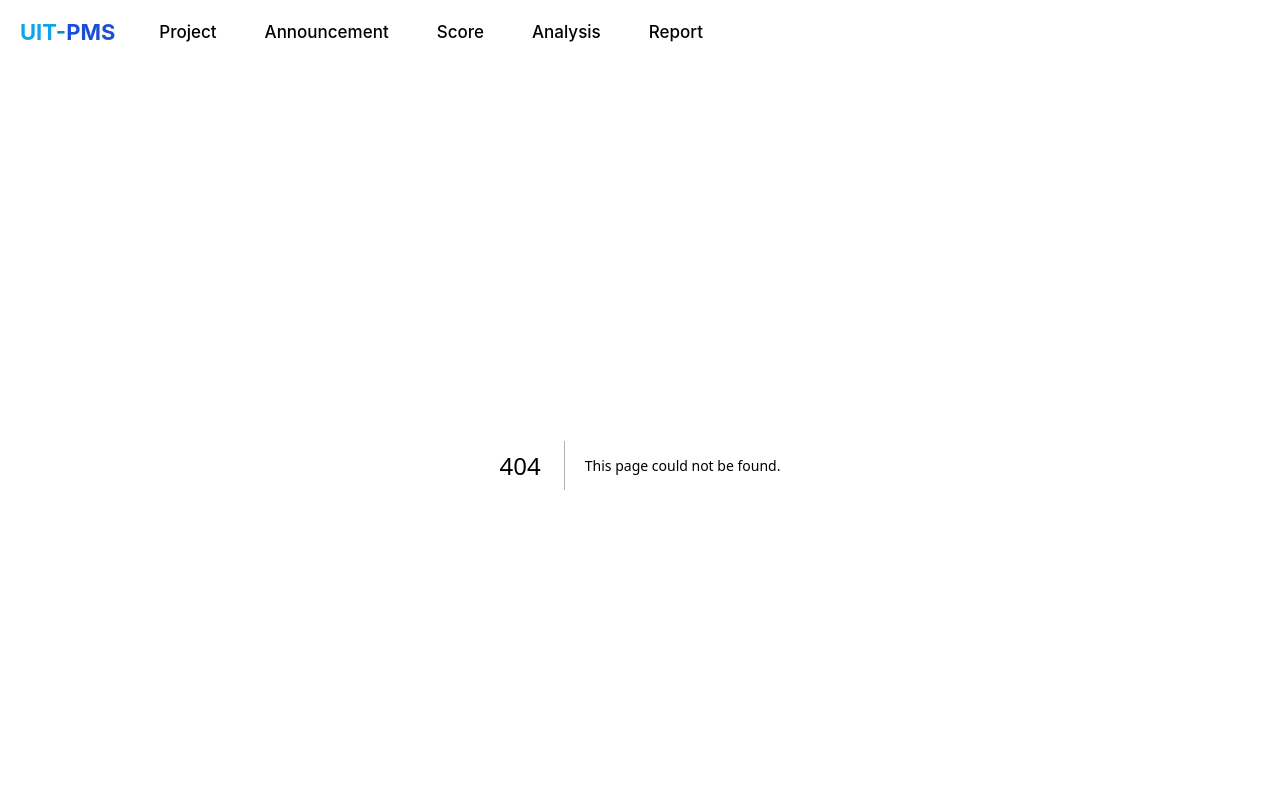
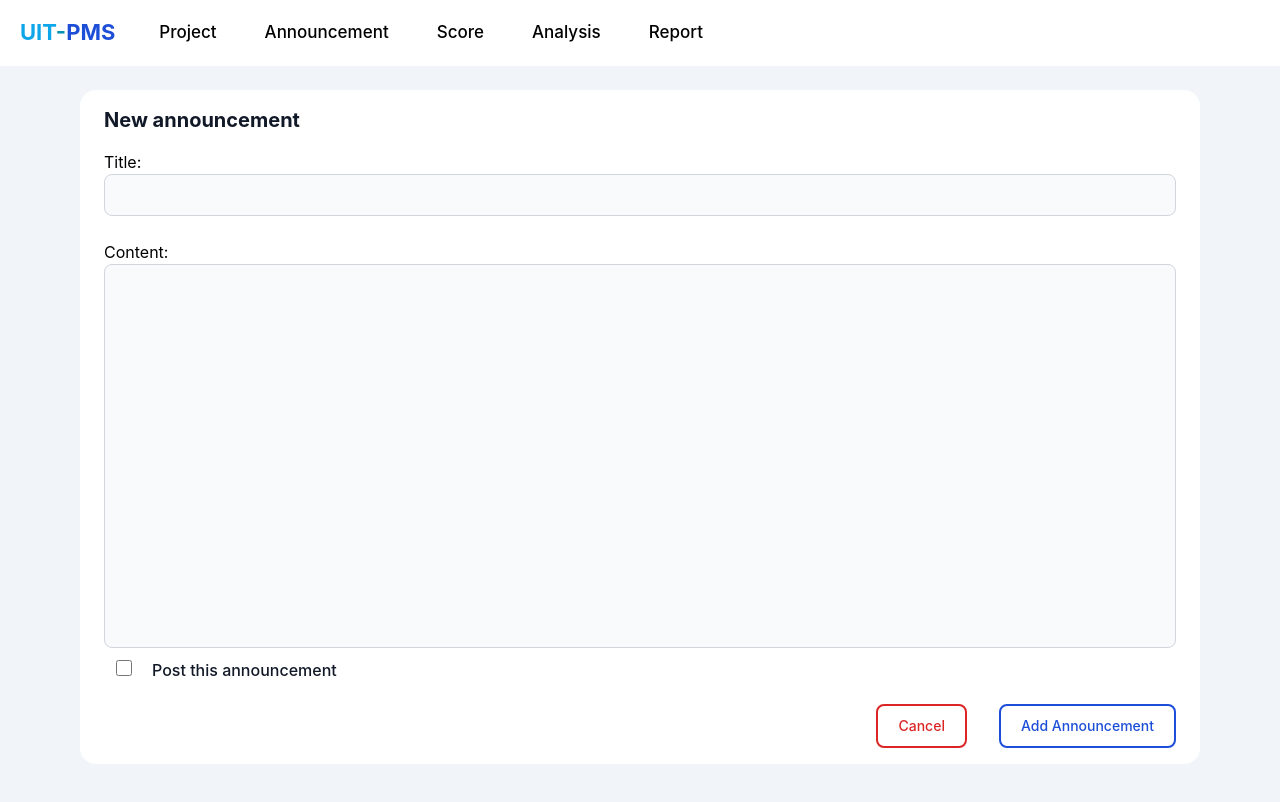
Before and after one commit to AndrewNguyen-05/pms-fe, a Next.js app: page /academic-affair/announcement/create-announcement in a window 1280 px wide. Before the commit this address had no page. Shown: the top 802 px of the page. Built offline with nearby package versions, Linux system fonts and the light colour scheme.

Commit message:
create announcement

```diff
--- a/components/ModalWarning.js
+++ /dev/null
@@ -1,7 +0,0 @@
-import React, { useEffect } from "react";
-
-const ModalWarning = () => {
-  return <></>;
-};
-
-export default ModalWarning;
--- /dev/null
+++ b/pages/academic-affair/announcement/create-announcement.js
@@ -0,0 +1,150 @@
+import React from "react";
+import WarningModal from "@/components/WarningModal";
+import { useState } from "react";
+import { useRouter } from "next/router";
+import { postCreateAnnouncement } from "@/services/announcementServices";
+import { toast } from "react-toastify";
+const CreateAnnouncement = () => {
+  const defaultValidInput = {
+    isValidTitle: true,
+    isValidContent: true,
+  };
+  const [title, setTitle] = useState("");
+  const [content, setContent] = useState("");
+  const [isPublic, setIsPublic] = useState(false);
+  const [isModalOpen, setIsModalOpen] = useState(false);
+  const [objCheckInput, setObjCheckInput] = useState(defaultValidInput);
+  const router = useRouter();
+
+  // validate the input
+  const isValidateInput = () => {
+    if (!title) {
+      toast.error("Announcement title is required!");
+      setObjCheckInput({ ...defaultValidInput, isValidTitle: false });
+      return false;
+    }
+
+    if (!content) {
+      toast.error("Announcement content is required!");
+      setObjCheckInput({ ...defaultValidInput, isValidContent: false });
+      return false;
+    }
+
+    return true;
+  };
+
+  // handle create announcement
+  const handleCreateAnnouncement = async () => {
+    let isValid = isValidateInput();
+    if (isValid) {
+      let response = await postCreateAnnouncement(title, content, isPublic);
+      let serverData = response.data;
+      if (+serverData.EC === 0) {
+        toast.success(serverData.EM);
+        router.push("/academic-affair/announcement/view-announcement");
+      } else {
+        toast.error(serverData.EM);
+      }
+    }
+  };
+
+  const handleCancelClick = () => {
+    router.push("/academic-affair/announcement/view-announcement");
+  };
+
+  const handleCloseModal = () => {
+    setIsModalOpen(false);
+  };
+
+  return (
+    <>
+      <div className="bg-slate-100 min-w-full min-h-screen h-0 py-6">
+        {isModalOpen && (
+          <WarningModal
+            question="Are you sure you want to quit ?"
+            btnYesText="Yes, I'm sure"
+            btnNoText="No, cancel"
+            handleConfirmDelete={handleCancelClick}
+            handleCloseModal={handleCloseModal}
+          />
+        )}
+        <section className="bg-white mx-20 rounded-2xl py-4 px-6 h-max ">
+          <h1 className="mb-4 text-xl font-bold text-gray-900">
+            New announcement
+          </h1>
+          <label htmlFor="title">Title:</label>
+          <br />
+          <input
+            value={title}
+            onChange={(e) => {
+              setTitle(e.target.value);
+            }}
+            type="text"
+            id="title"
+            name="title"
+            className={
+              objCheckInput.isValidTitle
+                ? "bg-slate-50 border border-gray-300 text-gray-900 text-sm rounded-lg focus:ring-primary-600 focus:border-primary-600 block w-full p-2.5 "
+                : "bg-red-50 border ring-1 ring-red-400 text-gray-900 text-sm rounded-lg focus:ring-primary-600 focus:border-primary-600 block w-full p-2.5 "
+            }
+          />
+          <br />
+          <label htmlFor="content">Content:</label>
+          <br />
+          <textarea
+            value={content}
+            onChange={(e) => {
+              setContent(e.target.value);
+            }}
+            id="content"
+            name="content"
+            className={
+              objCheckInput.isValidContent
+                ? "bg-slate-50 border border-gray-300 text-gray-900 text-sm rounded-lg focus:ring-primary-600 focus:border-primary-600 block w-full p-2.5 resize-none h-96"
+                : "bg-red-50 border ring-1 ring-red-400 text-gray-900 text-sm rounded-lg focus:ring-primary-600 focus:border-primary-600 block w-full p-2.5 resize-none h-96 "
+            }
+          />
+          <input
+            className="w-4 h-4 text-blue-600 bg-gray-100 border-gray-300 rounedd-2xl m-3 "
+            type="checkbox"
+            id="isPublic"
+            name="isPublic"
+            checked={isPublic}
+            value={content}
+            onChange={(e) => {
+              setIsPublic(e.target.checked);
+            }}
+          />
+          <label
+            className="ms-2 text-base font-medium text-gray-900 dark:text-gray-300 select-none"
+            htmlFor="isPublic"
+          >
+            Post this announcement
+          </label>
+          <br />
+
+          <div className="flex gap-8 justify-end">
+            <button
+              className="items-center px-5 py-2.5 mt-4 text-sm font-medium border-2 border-red-600 text-center text-red-600 bg-white  rounded-lg focus:ring-2 focus:ring-red-200 hover:bg-red-600 hover:text-white hover:border-red-600"
+              onClick={() => {
+                setIsModalOpen(true);
+              }}
+            >
+              Cancel
+            </button>
+            <button
+              className="items-center px-5 py-2.5 mt-4 text-sm font-medium border-2 border-blue-700 text-center text-blue-700 bg-white  rounded-lg focus:ring-2 focus:ring-blue-200 hover:bg-blue-700 hover:text-white"
+              onClick={() => {
+                handleCreateAnnouncement();
+              }}
+            >
+              Add Announcement
+            </button>
+          </div>
+        </section>
+      </div>
+    </>
+  );
+};
+
+export default CreateAnnouncement;
--- a/pages/academic-affair/announcement/view-announcement.js
+++ b/pages/academic-affair/announcement/view-announcement.js
@@ -33,9 +33,9 @@ const ViewAnnouncement = () => {
         return {
           id: row.id,
           title: row.title,
-          name: row.content,
-          dateCreated: row.dateCreated.slice(0, 10),
-          dateUpdated: row.dateUpdated.slice(0, 10),
+          isPublic: row.isPublic ? "posted" : "not posted",
+          dateCreated: row.dateCreated ? row.dateCreated.slice(0, 10) : "",
+          dateUpdated: row.dateUpdated ? row.dateUpdated.slice(0, 10) : "",
         };
       })
     );
@@ -54,7 +54,10 @@ const ViewAnnouncement = () => {
             <SearchBar placeholder="Search Announcement..." />
           </div>
           <div className="flex justify-end gap-8 w-full mr-16">
-            <ButtonCreate text="Add new" href="#" />
+            <ButtonCreate
+              text="Add new"
+              href="/academic-affair/announcement/create-announcement"
+            />
             <ButtonDelete text="Delete" href="#" />
           </div>
         </div>
@@ -62,7 +65,7 @@ const ViewAnnouncement = () => {
           <TableViewItem
             columnNames={[
               "Title",
-              "Content",
+              "Status",
               "Date Created",
               "Last Modified",
               "Action",
@@ -70,15 +73,7 @@ const ViewAnnouncement = () => {
             rowList={announcementList}
             editHref="#"
             selectedItem={selectedAnnouncement}
-            onItemSelect={(announcement, isSelected) => {
-              if (isSelected) {
-                setSelectedAnnouncement((prev) => [...prev, announcement]);
-              } else {
-                setSelectedAnnouncement((prev) =>
-                  prev.filter((p) => p.id !== announcement.id)
-                );
-              }
-            }}
+            setSelectedItem={setSelectedAnnouncement}
           />
           <nav className="flex items-center flex-column flex-wrap md:flex-row justify-between pt-4">
             <span className="text-sm font-normal text-gray-500  mb-4 md:mb-0 block w-full md:inline md:w-auto">
--- a/pages/academic-affair/project/create-project.js
+++ b/pages/academic-affair/project/create-project.js
@@ -4,6 +4,7 @@ import { getTeacherData } from "@/services/teacherServices";
 import { useState, useEffect } from "react";
 import { toast } from "react-toastify";
 import { useRouter } from "next/router";
+import WarningModal from "@/components/WarningModal";
 
 const CreateProject = () => {
   const [teacher_list, setTeacherList] = useState([]);
@@ -106,79 +107,13 @@ const CreateProject = () => {
       <Meta title={"Create new project"} />
       <div className="bg-slate-100 h-full py-6 ">
         {isModalOpen && (
-          <div
-            tabIndex="-1"
-            className="fixed inset-0 z-50 flex justify-center items-center bg-black bg-opacity-50"
-            onClick={() => {
-              handleCloseModal();
-            }}
-          >
-            <div
-              className="relative p-4 w-full max-w-md max-h-full"
-              onClick={(event) => event.stopPropagation()}
-            >
-              <div className="relative bg-white rounded-lg shadow">
-                <button
-                  type="button"
-                  className="absolute top-3 end-2.5 text-gray-400 bg-transparent hover:bg-gray-200 hover:text-gray-900 rounded-lg text-sm w-8 h-8 ms-auto inline-flex justify-center items-center"
-                  onClick={() => handleCloseModal()}
-                >
-                  <svg
-                    className="w-3 h-3"
-                    aria-hidden="true"
-                    xmlns="http://www.w3.org/2000/svg"
-                    fill="none"
-                    viewBox="0 0 14 14"
-                  >
-                    <path
-                      stroke="currentColor"
-                      strokeLinecap="round"
-                      strokeLinejoin="round"
-                      strokeWidth="2"
-                      d="m1 1 6 6m0 0 6 6M7 7l6-6M7 7l-6 6"
-                    />
-                  </svg>
-                  <span className="sr-only">Close modal</span>
-                </button>
-                <div className="p-4 md:p-5 text-center">
-                  <svg
-                    className="mx-auto mb-4 text-gray-400 w-12 h-12"
-                    aria-hidden="true"
-                    xmlns="http://www.w3.org/2000/svg"
-                    fill="none"
-                    viewBox="0 0 20 20"
-                  >
-                    <path
-                      stroke="currentColor"
-                      strokeLinecap="round"
-                      strokeLinejoin="round"
-                      strokeWidth="2"
-                      d="M10 11V6m0 8h.01M19 10a9 9 0 1 1-18 0 9 9 0 0 1 18 0Z"
-                    />
-                  </svg>
-                  <h3 className="mb-5 text-lg font-normal text-gray-500">
-                    Are you sure you want to quit ?
-                  </h3>
-                  <button
-                    data-modal-hide="popup-modal"
-                    type="button"
-                    className="text-white bg-red-600 hover:bg-red-800 focus:ring-4 focus:outline-none focus:ring-red-300  font-medium rounded-lg text-sm inline-flex items-center px-5 py-2.5 text-center me-2"
-                    onClick={() => handleCancelClick()}
-                  >
-                    Yes, I'm sure
-                  </button>
-                  <button
-                    data-modal-hide="popup-modal"
-                    type="button"
-                    className="text-gray-500 bg-white hover:bg-gray-100 focus:ring-4 focus:outline-none focus:ring-gray-200 rounded-lg border border-gray-200 text-sm font-medium px-5 py-2.5 hover:text-gray-900 focus:z-10"
-                    onClick={() => handleCloseModal()}
-                  >
-                    No, cancel
-                  </button>
-                </div>
-              </div>
-            </div>
-          </div>
+          <WarningModal
+            question="Are you sure you want to quit ?"
+            btnYesText="Yes, I'm sure"
+            btnNoText="No, cancel"
+            handleConfirmDelete={handleCancelClick}
+            handleCloseModal={handleCloseModal}
+          />
         )}
         <section className="bg-white mx-20 rounded-2xl">
           <div className="py-4 px-6">
--- a/services/announcementServices.js
+++ b/services/announcementServices.js
@@ -9,4 +9,12 @@ const getAnnouncementList = async (page, limit) => {
   }
 };
 
-export { getAnnouncementList };
+const postCreateAnnouncement = async (title, content, isPublic) => {
+  return await axios.post("http://localhost:8888/api/v1/announcement/create", {
+    title,
+    content,
+    isPublic,
+  });
+};
+
+export { getAnnouncementList, postCreateAnnouncement };
```
